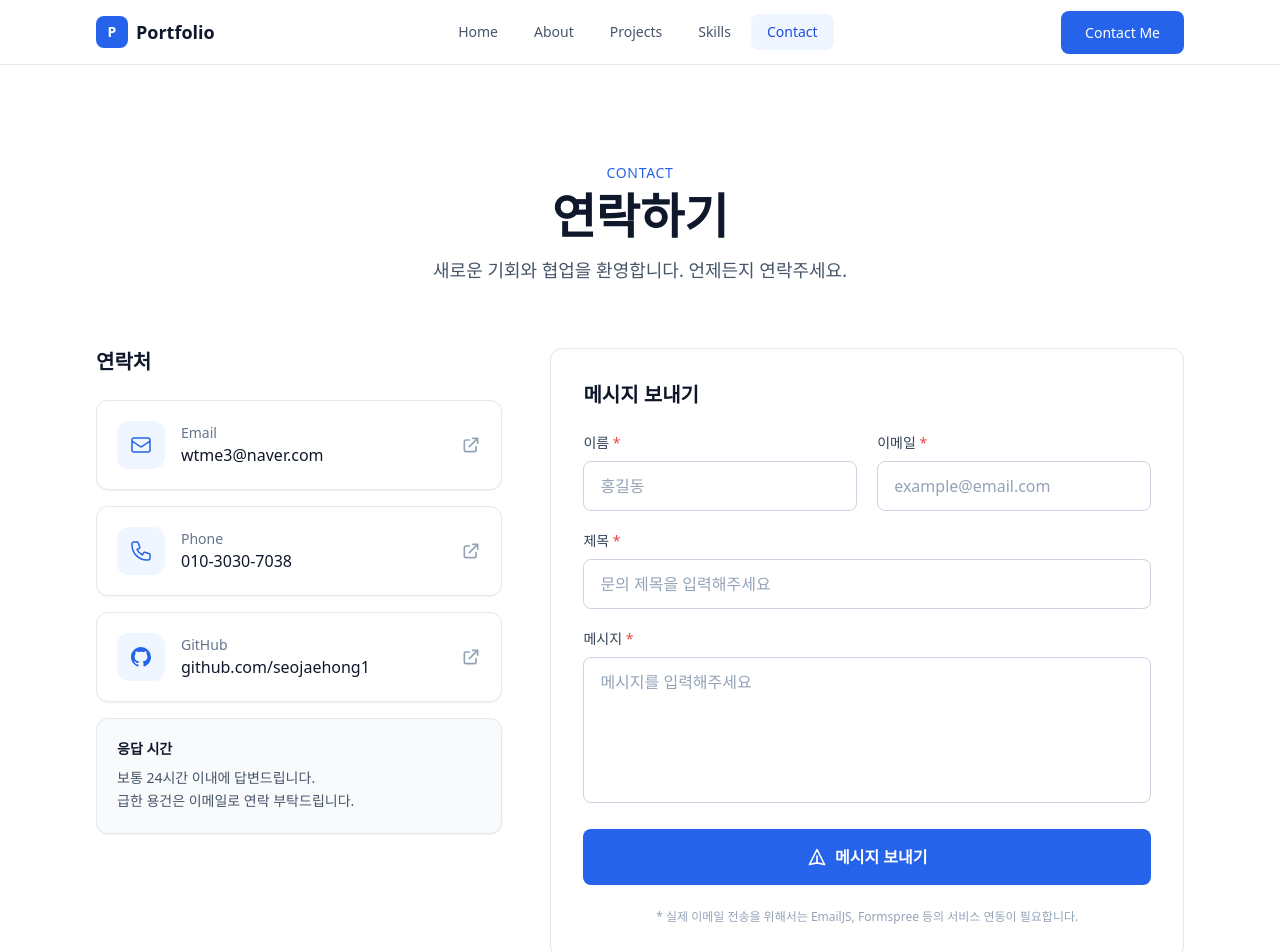
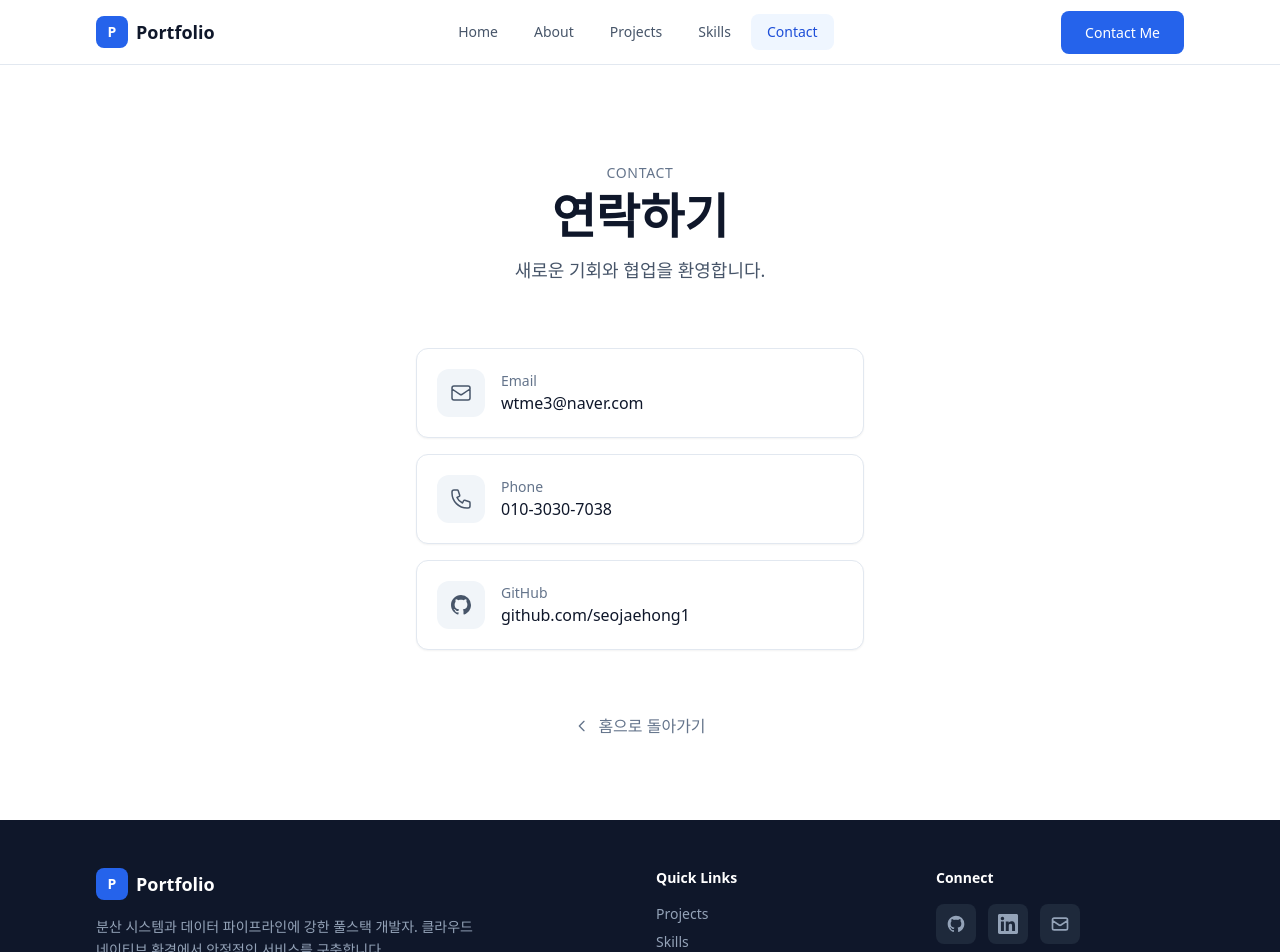
Before and after one commit to seojaehong1/-PortfolioV1, a React (Vite) app: page /contact in a window 1280 px wide. Shown: the top 952 px of the page. Built offline with nearby package versions, Linux system fonts and the light colour scheme.

Commit message:
fix  contact page

```diff
--- a/src/pages/Contact.jsx
+++ b/src/pages/Contact.jsx
@@ -1,4 +1,3 @@
-import { useState } from 'react'
 import { Link } from 'react-router-dom'
 
 // 연락처 정보
@@ -36,221 +35,42 @@ const contactInfo = [
 ]
 
 export default function Contact() {
-  const [formData, setFormData] = useState({
-    name: '',
-    email: '',
-    subject: '',
-    message: '',
-  })
-  const [isSubmitting, setIsSubmitting] = useState(false)
-  const [submitStatus, setSubmitStatus] = useState(null)
-
-  const handleChange = (e) => {
-    const { name, value } = e.target
-    setFormData((prev) => ({ ...prev, [name]: value }))
-  }
-
-  const handleSubmit = async (e) => {
-    e.preventDefault()
-    setIsSubmitting(true)
-
-    try {
-      await new Promise((resolve) => setTimeout(resolve, 1500))
-      setSubmitStatus('success')
-      setFormData({ name: '', email: '', subject: '', message: '' })
-    } catch (error) {
-      setSubmitStatus('error')
-    } finally {
-      setIsSubmitting(false)
-      setTimeout(() => setSubmitStatus(null), 5000)
-    }
-  }
-
   return (
     <div className="pt-24 pb-20">
       {/* Page Header */}
       <section className="section-container mb-16">
         <div className="text-center">
-          <span className="text-sm font-medium text-primary-600 tracking-wider uppercase">Contact</span>
+          <span className="text-sm font-medium text-slate-500 tracking-wider uppercase">Contact</span>
           <h1 className="mt-2 text-4xl md:text-5xl font-bold text-slate-900">
             연락하기
           </h1>
           <p className="mt-4 text-slate-600 max-w-2xl mx-auto text-lg">
-            새로운 기회와 협업을 환영합니다. 언제든지 연락주세요.
+            새로운 기회와 협업을 환영합니다.
           </p>
         </div>
       </section>
 
       <div className="section-container">
-        <div className="grid grid-cols-1 lg:grid-cols-5 gap-12">
-          {/* Contact Info */}
-          <div className="lg:col-span-2 space-y-4">
-            <h2 className="text-xl font-bold text-slate-900 mb-6">연락처</h2>
-
+        <div className="max-w-md mx-auto space-y-4">
           {contactInfo.map((info) => (
             <a
               key={info.name}
               href={info.href}
-                target={info.name !== 'Email' ? '_blank' : undefined}
-                rel={info.name !== 'Email' ? 'noopener noreferrer' : undefined}
-                className="group card p-5 flex items-center gap-4 hover:border-primary-300 transition-all"
+              target={info.name === 'GitHub' ? '_blank' : undefined}
+              rel={info.name === 'GitHub' ? 'noopener noreferrer' : undefined}
+              className="group card p-5 flex items-center gap-4 hover:border-slate-300 transition-all"
             >
-                <div className="w-12 h-12 rounded-xl bg-primary-50 flex items-center justify-center text-primary-600 flex-shrink-0 group-hover:bg-primary-100 transition-colors">
+              <div className="w-12 h-12 rounded-xl bg-slate-100 flex items-center justify-center text-slate-600 flex-shrink-0">
                 {info.icon}
               </div>
               <div className="flex-1 min-w-0">
                 <p className="text-sm text-slate-500">{info.name}</p>
-                  <p className="text-slate-900 font-medium truncate group-hover:text-primary-600 transition-colors">
+                <p className="text-slate-900 font-medium truncate">
                   {info.value}
                 </p>
               </div>
-                <svg className="w-5 h-5 text-slate-400 group-hover:text-primary-600 group-hover:translate-x-1 transition-all flex-shrink-0" fill="none" stroke="currentColor" viewBox="0 0 24 24">
-                  <path strokeLinecap="round" strokeLinejoin="round" strokeWidth={2} d="M10 6H6a2 2 0 00-2 2v10a2 2 0 002 2h10a2 2 0 002-2v-4M14 4h6m0 0v6m0-6L10 14" />
-                </svg>
             </a>
           ))}
-
-            {/* Additional Info */}
-            <div className="card p-5 mt-6 bg-slate-50">
-              <h3 className="text-sm font-semibold text-slate-900 mb-2">응답 시간</h3>
-              <p className="text-slate-600 text-sm leading-relaxed">
-                보통 24시간 이내에 답변드립니다.
-                <br />
-                급한 용건은 이메일로 연락 부탁드립니다.
-              </p>
-            </div>
-          </div>
-
-          {/* Contact Form */}
-          <div className="lg:col-span-3">
-            <div className="card p-8">
-              <h2 className="text-xl font-bold text-slate-900 mb-6">메시지 보내기</h2>
-
-              <form onSubmit={handleSubmit} className="space-y-5">
-                <div className="grid grid-cols-1 sm:grid-cols-2 gap-5">
-                  {/* Name */}
-                  <div>
-                    <label htmlFor="name" className="block text-sm font-medium text-slate-700 mb-2">
-                      이름 <span className="text-red-500">*</span>
-                    </label>
-                    <input
-                      type="text"
-                      id="name"
-                      name="name"
-                      value={formData.name}
-                      onChange={handleChange}
-                      required
-                      className="w-full px-4 py-3 bg-white border border-slate-300 rounded-lg text-slate-900 placeholder-slate-400 focus:outline-none focus:ring-2 focus:ring-primary-500 focus:border-transparent transition-all"
-                      placeholder="홍길동"
-                    />
-                  </div>
-
-                  {/* Email */}
-                  <div>
-                    <label htmlFor="email" className="block text-sm font-medium text-slate-700 mb-2">
-                      이메일 <span className="text-red-500">*</span>
-                    </label>
-                    <input
-                      type="email"
-                      id="email"
-                      name="email"
-                      value={formData.email}
-                      onChange={handleChange}
-                      required
-                      className="w-full px-4 py-3 bg-white border border-slate-300 rounded-lg text-slate-900 placeholder-slate-400 focus:outline-none focus:ring-2 focus:ring-primary-500 focus:border-transparent transition-all"
-                      placeholder="example@email.com"
-                    />
-                  </div>
-                </div>
-
-                {/* Subject */}
-                <div>
-                  <label htmlFor="subject" className="block text-sm font-medium text-slate-700 mb-2">
-                    제목 <span className="text-red-500">*</span>
-                  </label>
-                  <input
-                    type="text"
-                    id="subject"
-                    name="subject"
-                    value={formData.subject}
-                    onChange={handleChange}
-                    required
-                    className="w-full px-4 py-3 bg-white border border-slate-300 rounded-lg text-slate-900 placeholder-slate-400 focus:outline-none focus:ring-2 focus:ring-primary-500 focus:border-transparent transition-all"
-                    placeholder="문의 제목을 입력해주세요"
-                  />
-                </div>
-
-                {/* Message */}
-                <div>
-                  <label htmlFor="message" className="block text-sm font-medium text-slate-700 mb-2">
-                    메시지 <span className="text-red-500">*</span>
-                  </label>
-                  <textarea
-                    id="message"
-                    name="message"
-                    value={formData.message}
-                    onChange={handleChange}
-                    required
-                    rows={5}
-                    className="w-full px-4 py-3 bg-white border border-slate-300 rounded-lg text-slate-900 placeholder-slate-400 focus:outline-none focus:ring-2 focus:ring-primary-500 focus:border-transparent transition-all resize-none"
-                    placeholder="메시지를 입력해주세요"
-                  />
-                </div>
-
-                {/* Submit Button */}
-                <button
-                  type="submit"
-                  disabled={isSubmitting}
-                  className={`w-full py-4 rounded-lg font-semibold text-white transition-all flex items-center justify-center gap-2 ${
-                    isSubmitting
-                      ? 'bg-slate-400 cursor-not-allowed'
-                      : 'bg-primary-600 hover:bg-primary-700'
-                  }`}
-                >
-                  {isSubmitting ? (
-                    <>
-                      <svg className="animate-spin w-5 h-5" fill="none" viewBox="0 0 24 24">
-                        <circle className="opacity-25" cx="12" cy="12" r="10" stroke="currentColor" strokeWidth="4" />
-                        <path className="opacity-75" fill="currentColor" d="M4 12a8 8 0 018-8V0C5.373 0 0 5.373 0 12h4zm2 5.291A7.962 7.962 0 014 12H0c0 3.042 1.135 5.824 3 7.938l3-2.647z" />
-                      </svg>
-                      전송 중...
-                    </>
-                  ) : (
-                    <>
-                      <svg className="w-5 h-5" fill="none" stroke="currentColor" viewBox="0 0 24 24">
-                        <path strokeLinecap="round" strokeLinejoin="round" strokeWidth={2} d="M12 19l9 2-9-18-9 18 9-2zm0 0v-8" />
-                      </svg>
-                      메시지 보내기
-                    </>
-                  )}
-                </button>
-
-                {/* Status Message */}
-                {submitStatus === 'success' && (
-                  <div className="p-4 bg-green-50 border border-green-200 rounded-lg text-green-700 text-sm flex items-center gap-2">
-                    <svg className="w-5 h-5" fill="none" stroke="currentColor" viewBox="0 0 24 24">
-                      <path strokeLinecap="round" strokeLinejoin="round" strokeWidth={2} d="M5 13l4 4L19 7" />
-                    </svg>
-                    메시지가 성공적으로 전송되었습니다!
-                  </div>
-                )}
-
-                {submitStatus === 'error' && (
-                  <div className="p-4 bg-red-50 border border-red-200 rounded-lg text-red-700 text-sm flex items-center gap-2">
-                    <svg className="w-5 h-5" fill="none" stroke="currentColor" viewBox="0 0 24 24">
-                      <path strokeLinecap="round" strokeLinejoin="round" strokeWidth={2} d="M6 18L18 6M6 6l12 12" />
-                    </svg>
-                    전송에 실패했습니다. 다시 시도해주세요.
-                  </div>
-                )}
-              </form>
-
-              {/* Note */}
-              <p className="mt-6 text-xs text-slate-400 text-center">
-                * 실제 이메일 전송을 위해서는 EmailJS, Formspree 등의 서비스 연동이 필요합니다.
-              </p>
-            </div>
-          </div>
         </div>
       </div>
 
@@ -258,7 +78,7 @@ export default function Contact() {
       <section className="section-container text-center mt-16">
         <Link
           to="/"
-          className="inline-flex items-center gap-2 text-slate-500 hover:text-primary-600 transition-colors"
+          className="inline-flex items-center gap-2 text-slate-500 hover:text-slate-700 transition-colors"
         >
           <svg className="w-4 h-4" fill="none" stroke="currentColor" viewBox="0 0 24 24">
             <path strokeLinecap="round" strokeLinejoin="round" strokeWidth={2} d="M15 19l-7-7 7-7" />
--- a/src/pages/Home.jsx
+++ b/src/pages/Home.jsx
@@ -95,16 +95,15 @@ export default function Home() {
 
             {/* Main Heading */}
             <h1 className="text-4xl md:text-5xl lg:text-6xl font-bold text-slate-900 leading-tight mb-6">
-              분산 시스템과 데이터 파이프라인에 강한
-              <br />
-              <span className="text-primary-600">풀스택 개발자</span>입니다
+              <span className="block">분산 시스템 · 데이터 파이프라인</span>
+              <span className="text-primary-600">풀스택 개발자</span>
             </h1>
 
             {/* Subtitle */}
             <p className="text-lg md:text-xl text-slate-600 mb-10 max-w-2xl mx-auto leading-relaxed">
-              클라우드 네이티브 환경에서 안정적이고 확장 가능한 시스템을 설계합니다.
+              안정적이고 확장 가능한 시스템을 설계합니다.
               <br className="hidden md:block" />
-              MSA 아키텍처부터 AI 기반 데이터 분석까지, End-to-End 개발이 가능합니다.
+              MSA부터 AI 데이터 분석까지, End-to-End 개발이 가능합니다.
             </p>
 
             {/* CTA Buttons */}
```
Lines whose indentation alone changed are shown as unchanged.
